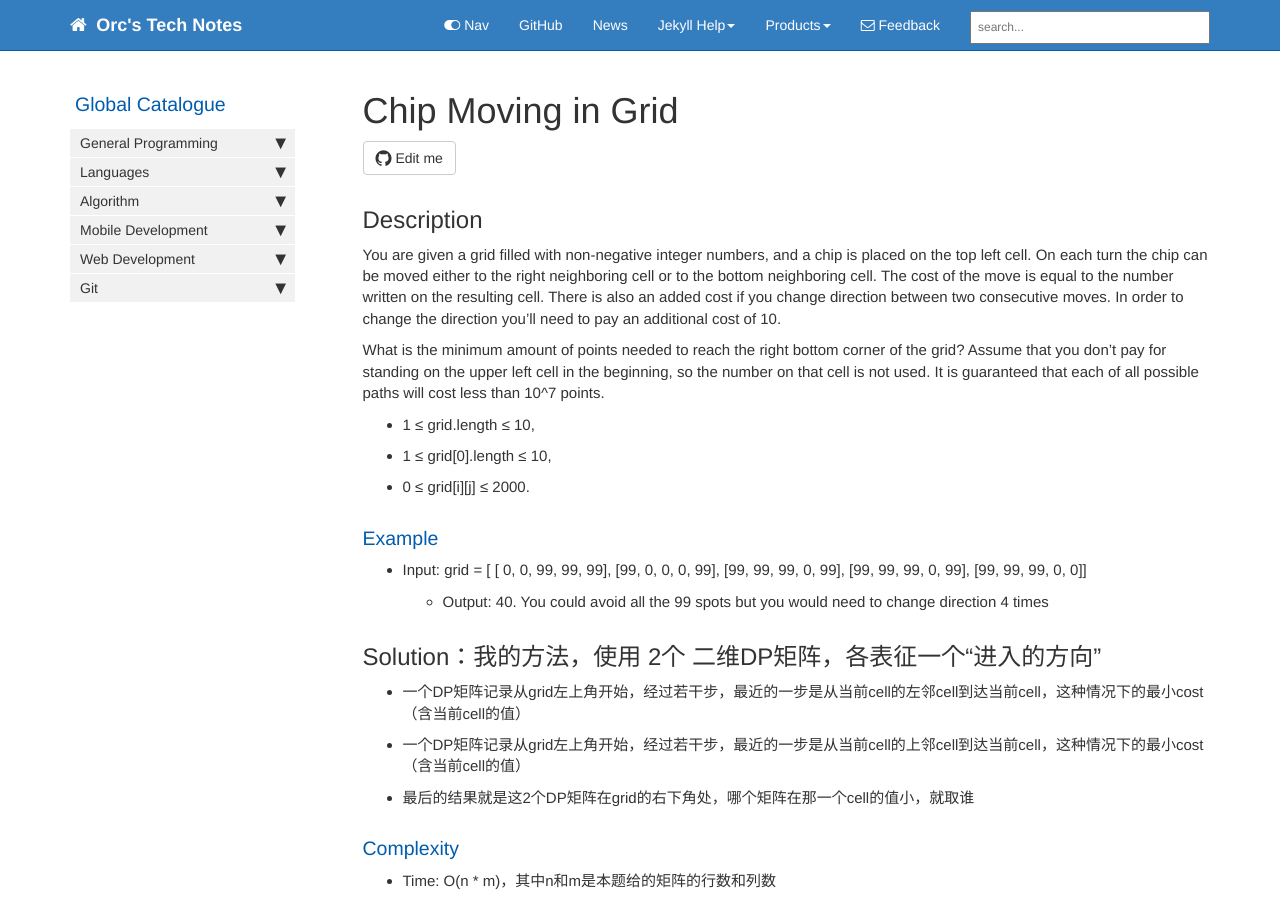
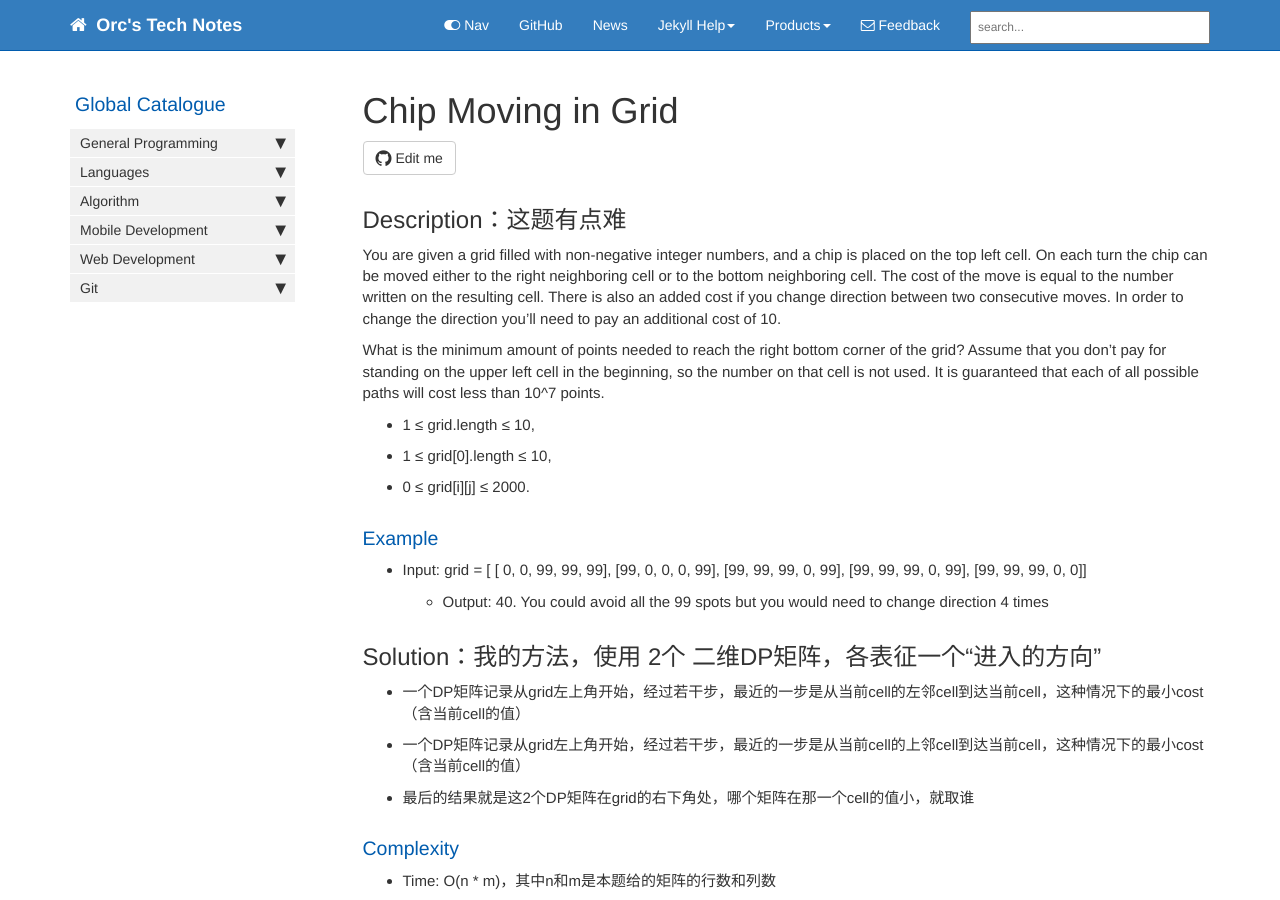
Before and after one commit to HungryOrc/hungryorc.github.io, a Jekyll site: the page built from pages/algorithm/algorithm_chip_moving_in_grid.md, in a window 1280 px wide and 900 px high. Built offline with Jekyll 4.4.1, drawn with Linux system fonts in a browser that asks for light colours; nearby versions of some CDN libraries; comment, search, counter and statistics services are not loaded.

Commit message:
Update algorithm_chip_moving_in_grid.md

```diff
--- a/pages/algorithm/algorithm_chip_moving_in_grid.md
+++ b/pages/algorithm/algorithm_chip_moving_in_grid.md
@@ -9,7 +9,7 @@ folder: algorithm
 toc: false
 ---
 
-## Description
+## Description：这题有点难
 You are given a grid filled with non-negative integer numbers, and a chip is placed on the top left cell.
 On each turn the chip can be moved either to the right neighboring cell or to the bottom neighboring cell.
 The cost of the move is equal to the number written on the resulting cell.
```
